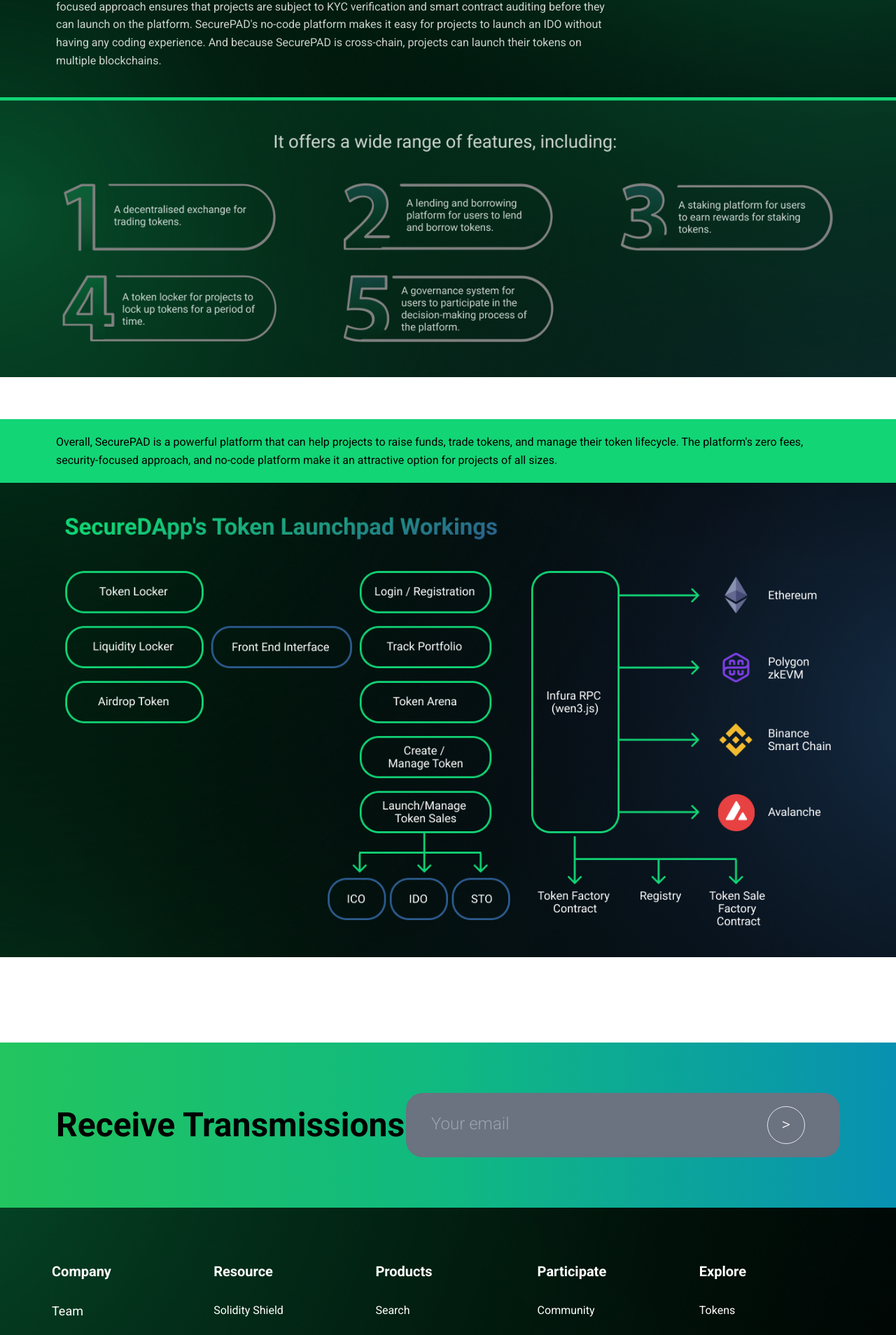
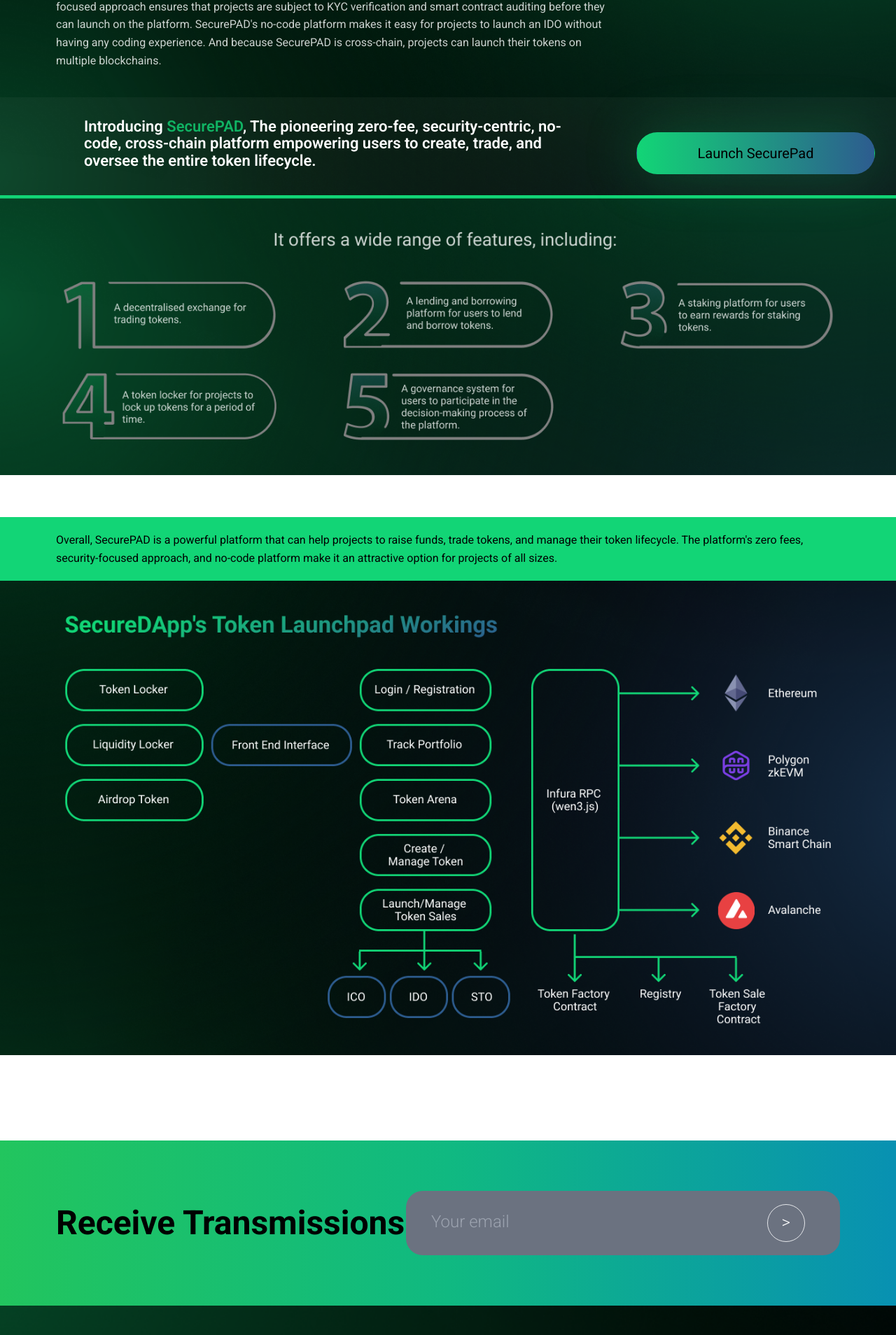
Before and after one commit to securedapp-github/Securedapp_Website, a React (Create React App) app: page /SecurePAD in a window 1280 px wide. Shown: the part 390-2298 px from the top of the page at 70% size. Built offline with nearby package versions, Linux system fonts and the light colour scheme.

Commit message:
modal_forms_secrepad

```diff
--- a/src/components/AboutUsHero.jsx
+++ b/src/components/AboutUsHero.jsx
@@ -3,6 +3,7 @@ import Subheading from "./Subheading";
 import SectionHeader from "./SectionHeader";
 import AboutHeading from "./AboutHeading";
 import AboutContent from "./AboutContent";
+import Request from "./Request";
 
 const Card = ({ number, heading, subheading }) => (
   <div className="w-full md:w-1/2 lg:w-1/4 p-0 ">
@@ -68,13 +69,6 @@ const AboutUsHero = () => {
       <div className="lg:w-[730px] lg:mx-[80px] lg:mt-[75px] mt-[40px] mx-[20px]">
         <h1
           className="font-sans lg:text-[64px] text-[40px] text-ellipsis font-bold leading-[110%] bg-custom-gradient bg-clip-text text-transparent "
-          // style={{
-          //   background: "linear-gradient(90deg, #12D576 0%, #2D5C8F 100%)",
-          //   backgroundImage:
-          //     "-webkit-linear-gradient(90deg, #12D576 0%, #2D5C8F 100%)",
-          //   WebkitBackgroundClip: "text",
-          //   WebkitTextFillColor: "transparent",
-          // }}
         >
           SecureDApp: Securing the Future of DeFi
         </h1>
@@ -85,6 +79,8 @@ const AboutUsHero = () => {
         <AboutContent content=" SecureDApp's team of security experts has extensive experience in the DeFi industry. The company has audited smart contracts for some of the largest DeFi projects in the world. SecureDApp is also a member of the DeFi Security Alliance, a leading organisation in the field of DeFi security." />
         <AboutContent content=" SecureDApp is committed to making DeFi more secure and accessible to everyone. The company's services help projects, investors, and users protect their digital assets and ensure that they can use DeFi technology with confidence." />
       </div>
+
+      <Request/>
 
       <div className="lg:mx-[80px] lg:mt-[60px] mx-[20px] mt-[40px]">
         <h1 className=" md:text-4xl text-2xl text-left whitespace-break-spaces w-fit font-sans font-bold leading-[110%]  bg-custom-gradient bg-clip-text text-transparent pb-[10px]">
--- a/src/components/AuditModal.jsx
+++ b/src/components/AuditModal.jsx
@@ -67,14 +67,16 @@ const blurryDivStyle = {
         pauseOnHover
       />
 
-    <div style={{ ...blurryDivStyle }} className="fixed top-0 left-0 right-0 bottom-0 flex justify-center items-center bg-gray-900 bg-opacity-80 z-[100001]">
+    <div style={{ ...blurryDivStyle }} className="fixed top-0 left-0 right-0 bottom-0 flex justify-center items-center    bg-gray-900 bg-opacity-80 z-[10000142323]">
         <div className="w-[600px] p-6 rounded-lg bg-white shadow-lg">
+          <div className="flex justify-end">
             <button
               onClick={onClose}
-          className="absolute top-4 right-4 text-gray-500 hover:text-gray-700"
+              className="  bg-white right-[470px] border rounded px-4 py-2    hover:bg-red-400 text-black hover:text-white"
             >
               Close
             </button>
+          </div>
           <div className="flex justify-center items-center py-[10px] ">
             <h1 className="text-black text-3xl font-bold">
               Tell us about your projects
@@ -210,7 +212,9 @@ const blurryDivStyle = {
           <div className="flex justify-center items-center py-4">
             <button
               type="button"
-            onClick={() => {sendMail();}}
+              onClick={() => {
+                sendMail();
+              }}
               className="text-white bg-green-700 hover:bg-green-800 focus:ring-4 focus:outline-none focus:ring-blue-300 font-medium rounded-lg text-sm w-full sm:w-auto px-9 py-2.5 text-center dark:bg-blue-600 dark:hover:bg-blue-700 dark:focus:ring-blue-800"
             >
               Submit
--- a/src/components/DappDevBenefit.jsx
+++ b/src/components/DappDevBenefit.jsx
@@ -1,7 +1,10 @@
 import React from "react";
 import hero from "../images/dappdevbenefithero.png";
+import Request from "./Request";
+
 const DappDevBenefit = () => {
   return (
+    <>
     <div className="auditBenefit lg:pb-[50px] flex lg:flex-row flex-col-reverse">
       <div>
         <div className="lg:px-[80px] px-[20px]  lg:pt-[80px] lg:pb-[40px]">
@@ -69,6 +72,8 @@ const DappDevBenefit = () => {
         <img src={hero} alt="hero" />
       </div>
     </div>
+    <Request/>
+    </>
   );
 };
 
--- a/src/components/DappSecurityHero.jsx
+++ b/src/components/DappSecurityHero.jsx
@@ -1,6 +1,8 @@
 import React from "react";
 import SectionHeader from "./SectionHeader";
 import hero from "../images/auditheropic.png";
+import Request from "./Request";
+
 const DappSecurityHero = () => {
   return (
     <div className="md:pt-[200px] pt-[150px] md:px-0 px-[20px] audithero">
@@ -133,6 +135,7 @@ const DappSecurityHero = () => {
           <img src={hero} className="lg:w-auto h-auto w-2/3 " alt="hero" />
         </div>
       </div>
+      <Request/>
     </div>
   );
 };
--- a/src/components/Request.jsx
+++ b/src/components/Request.jsx
@@ -12,7 +12,7 @@ const Request = () => {
       style={{ background: "rgba(217, 217, 217, 0.04)" }}
     >
       <div className="md:mx-[100px] mx-[25px] md:my-[30px]  mb-[0px] pl-[20px]">
-        <div className="text-white md:text-[36px] text-[25px] md:mb-[0px] mb-[10px]  font-semibold font-sans leading-[110%] ">
+        <div className="text-white md:text-[32px] text-[25px] md:mb-[0px] mb-[10px]  font-semibold font-sans leading-[110%] ">
           Securing Your{" "}
           <span className="text-[#12D576] text-opacity-80">Web3 Journey</span>,
           So You Focus on Building
@@ -28,7 +28,7 @@ const Request = () => {
             setShowModal(true);
 
           }}
-          className=" lg:mt-[50px] md:mb-[10px] md:mt-[5px] mt-[25px] h-[60px] w-[341px] py-2 px-8  border border-transparent text-black  rounded-full [background:linear-gradient(90deg,_#12d576,_#2d5c8f)] shadow-[0px_0px_80px_rgba(18,_213,_118,_0.25)]  text-center font-sans md:text-2xl text-xl font-normal leading-normal"
+          className=" lg:mt-[50px] md:mb-[10px] md:mt-[5px] mt-[25px] h-[60px] w-[341px] py-2 px-8  border border-transparent text-black  rounded-full [background:linear-gradient(90deg,_#12d576,_#2d5c8f)] shadow-[0px_0px_80px_rgba(18,_213,_118,_0.25)]  text-center font-sans md:text-xl text-xl font-normal leading-normal"
         >
           Request Your Audit Today
         </button>
--- a/src/components/SecureDappToken.jsx
+++ b/src/components/SecureDappToken.jsx
@@ -2,6 +2,32 @@ import React from "react";
 import SectionHeader from "./SectionHeader";
 import hero from "../images/securepadicon.png";
 const SecureDAppToken = () => {
+
+
+  const SecurePad_Link = () => {
+    return (
+      <div
+        className=" flex lg:flex-row flex-col  lg:h-[140px] lg:pt-[0px] pt-[40px]  "
+        style={{ background: "rgba(217, 217, 217, 0.04)" }}
+      >
+        <div className="md:mx-[100px] mx-[25px] md:my-[30px]  mb-[0px] pl-[20px]">
+          <div className="text-white md:text-[22px] text-[25px] md:mb-[0px] mb-[10px]  font-semibold font-sans leading-[110%] ">
+          Introducing{" "}
+            <span className="text-[#12D576] text-opacity-80">SecurePAD</span>,
+            The pioneering zero-fee, security-centric, no-code, cross-chain platform empowering users to create, trade, and oversee the entire token lifecycle.
+          </div>
+        </div>
+        <div className="flex justify-center items-center md:mb-[20px] mb-[50px] md:ml-0 ml-[40px] pr-[30px] ">
+          <button onClick={() => {alert("Coming Soon");}}
+            className=" lg:mt-[50px] md:mb-[10px] md:mt-[5px] mt-[25px] h-[60px] w-[341px] py-2 px-8  border border-transparent text-black  rounded-full [background:linear-gradient(90deg,_#12d576,_#2d5c8f)] shadow-[0px_0px_80px_rgba(18,_213,_118,_0.25)]  text-center font-sans md:text-xl text-xl font-normal leading-normal"
+          >
+            Launch SecurePad
+          </button>
+        </div>
+      </div>
+    );
+  };
+
   return (
     <div className="md:pt-[200px] pt-[150px] pt-[0px] audithero">
       <div className="flex lg:flex-row flex-col-reverse gap-[0px] ">
@@ -30,6 +56,7 @@ const SecureDAppToken = () => {
           <img src={hero} alt="hero" />
         </div>
       </div>
+      <SecurePad_Link/>
     </div>
   );
 };
--- a/src/components/SmartContractDevhero.jsx
+++ b/src/components/SmartContractDevhero.jsx
@@ -1,6 +1,8 @@
 import React from "react";
 import hero from "../images/smartdevhero.png";
 import SectionHeader from "./SectionHeader";
+import Request from "./Request";
+
 const SmartContractDevhero = () => {
   return (
     <div className="md:pt-[150px] pt-[0px] smartdevbg ">
@@ -40,7 +42,9 @@ const SmartContractDevhero = () => {
           </li>
         </div>
       </div>
+      <Request/>
     </div>
+
   );
 };
 
--- a/src/components/TokenomicsComp.jsx
+++ b/src/components/TokenomicsComp.jsx
@@ -5,6 +5,8 @@ import FooterInScan from "./FooterInScan";
 import Navbar from "./Navbar";
 import SecureDAppToken from "./SecureDappToken";
 import TokenFirstSec from "./TokenFirstSec";
+import Request from "./Request";
+
 const TokenomicsComp = () => {
   const [selectedMenuItem, setSelectedMenuItem] = useState(1);
 
@@ -15,7 +17,7 @@ const TokenomicsComp = () => {
     <>
       <Navbar onItemClick={handleMenuItemClick} />
       <TokenFirstSec />
-      <div className="TokenSecond lg:px-0 px-[20px] ">
+      {/* <div className="TokenSecond lg:px-0 px-[20px] ">
         <div className="  lg:pl-[80px]  lg:pt-[30px] pt-[40px] lg:pb-[10px]">
           <h1 className="text-white font-sans text-opacity-80 text-[20px] font-normal leading-[100%]">
             Our tokenomics design services include:
@@ -56,10 +58,10 @@ const TokenomicsComp = () => {
             </h1>
           </div>
         </div>
-      </div>
+      </div> */}
 
       <div className="tokenthird"></div>
-      <div className="bg-[#12D576] lg:-mt-0 -mt-[20px]">
+      {/* <div className="bg-[#12D576] lg:-mt-0 -mt-[20px]">
         <div className="text-black">
           <div className="lg:px-[80px] px-[20px] lg:pt-[30px] pt-5 lg:pb-[10px]">
             <h1 className=" font-sans text-opacity-80 text-[20px] font-bold leading-[100%]">
@@ -102,7 +104,8 @@ const TokenomicsComp = () => {
             </div>
           </div>
         </div>
-      </div>
+      </div> */}
+      <Request/>
       <div className="TokenSecond">
         <div className="lg:px-[80px] px-5  lg:pt-[30px] pt-5 lg:pb-[10px]">
           <h1 className="text-white font-sans text-opacity-80 text-[20px] font-normal leading-[100%]">
--- a/src/components/Transmission.jsx
+++ b/src/components/Transmission.jsx
@@ -5,7 +5,8 @@ import 'react-toastify/dist/ReactToastify.css';
 const Transmission = () => {
   const [email, setEmail] = useState("");
 
-  const sendMail = async () => {
+  const sendMail = async (e) => {
+    e.preventDefault();
 
     if (email == "") {
       toast("Invalid Mail");
@@ -50,8 +51,9 @@ const Transmission = () => {
       <div className=" md:text-[48px] md:leading-[110%] text-3xl text-center whitespace-break-spaces w-fit font-sans font-bold leading-[110%] text-black">
         Receive Transmissions
       </div>
+      <form onSubmit={sendMail}>
       <div className="py-8">
-        <button className="email-button rounded-3xl bg-gray-500 text-white  flex items-center justify-between md:w-[620px] md:h-[92px] w-[300px]   ">
+        <button type="button" className="email-button rounded-3xl bg-gray-500 text-white  flex items-center justify-between md:w-[620px] md:h-[92px] w-[300px]   ">
           <input
             type="email"
             value={email}
@@ -61,14 +63,14 @@ const Transmission = () => {
             id=""
           />
 
-          <button  type="button"
-              onClick={() => { sendMail(); }} className="mr-[50px] px-5 py-3 border rounded-full">
+          <button type="submit" className="mr-[50px] px-5 py-3 border rounded-full">
             <span className="arrow font-light font-sans text-2xl leading-[110%] ">
               &gt;
             </span>
           </button>
         </button>
       </div>
+      </form>
     </div>
     </>
   );
```
Lines whose indentation alone changed are shown as unchanged.
